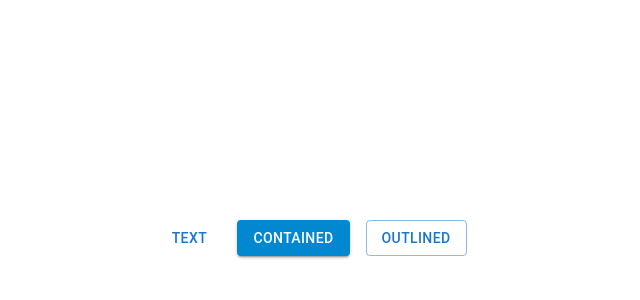
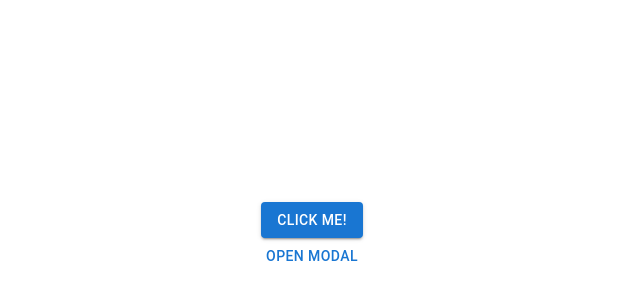
Before and after one commit to marquesflavio/materialui-project, a React (Vite) app: page / in a window 1280 px wide. Shown: the part 162-462 px from the top of the page, without its empty margins (328-968 px from the left). Built offline with nearby package versions, Linux system fonts and the light colour scheme.

Commit message:
testando novos componentes, como calendario e modal

```diff
--- a/src/App.jsx
+++ b/src/App.jsx
@@ -1,17 +1,17 @@
 import './App.css'
 import * as React from 'react';
-import Stack from '@mui/material/Stack';
-import Button from '@mui/material/Button';
+import Teste from './components/praticas/teste';
+import BasicModal from './components/praticas/Modal';
 
 function App() {
 
   return (
     <>
-    <Stack spacing={2} direction="row">
-      <Button variant="text">Text</Button>
-      <Button variant="contained" color='info'>Contained</Button>
-      <Button variant="outlined">Outlined</Button>
-    </Stack>
+    {/*criando um modal que dispara um calendário*/}
+
+    <Teste/>
+    <BasicModal/>
+
 
     </>
   )
--- /dev/null
+++ b/src/components/praticas/Modal.jsx
@@ -0,0 +1,49 @@
+import * as React from 'react';
+import Box from '@mui/material/Box';
+import Button from '@mui/material/Button';
+import Modal from '@mui/material/Modal';
+import { DemoContainer, DemoItem } from '@mui/x-date-pickers/internals/demo';
+import { AdapterDayjs } from '@mui/x-date-pickers/AdapterDayjs';
+import { LocalizationProvider } from '@mui/x-date-pickers/LocalizationProvider';
+import { DateCalendar } from '@mui/x-date-pickers/DateCalendar';
+
+
+const style = {
+  position: 'absolute',
+  top: '50%',
+  left: '50%',
+  transform: 'translate(-50%, -50%)',
+  width: 400,
+  bgcolor: 'background.paper',
+  border: '2px solid #000',
+  boxShadow: 24,
+  p: 4,
+};
+
+export default function BasicModal() {
+  const [open, setOpen] = React.useState(false);
+  const handleOpen = () => setOpen(true);
+  const handleClose = () => setOpen(false);
+
+  return (
+    <div>
+      <Button onClick={handleOpen}>Open modal</Button>
+      <Modal
+        open={open}
+        onClose={handleClose}
+        aria-labelledby="modal-modal-title"
+        aria-describedby="modal-modal-description"
+      >
+        <Box sx={style}>
+            <LocalizationProvider dateAdapter={AdapterDayjs}>
+                <DemoContainer components={['DateCalendar', 'DateCalendar']}>
+                    <DemoItem >
+                        <DateCalendar  />
+                    </DemoItem>
+                </DemoContainer>
+            </LocalizationProvider>
+        </Box>
+      </Modal>
+    </div>
+  );
+}
--- /dev/null
+++ b/src/components/praticas/Teste.jsx
@@ -0,0 +1,22 @@
+import { Button } from "@mui/material";
+
+const Teste = () => {
+
+  const handleClick = () => {
+    console.log('clicou')
+  }
+
+  return (
+    <>
+    <Button
+      variant="contained"
+      onClick={handleClick}
+
+    >
+      Click Me!
+    </Button>
+    </>
+  );
+};
+
+export default Teste;
```
Also changed, not shown: package.json (+2 -6 lines), src/components/praticas/Carrossel.jsx (deleted, +0 -31 lines), 1 other file (tests, documents, lock files or other folders).
